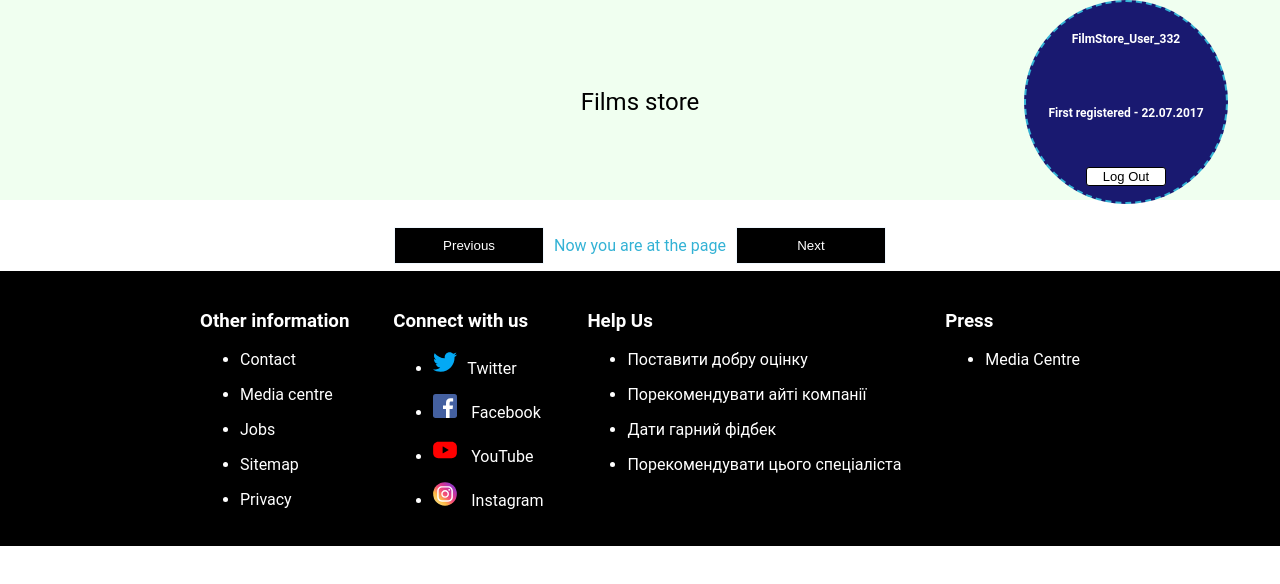
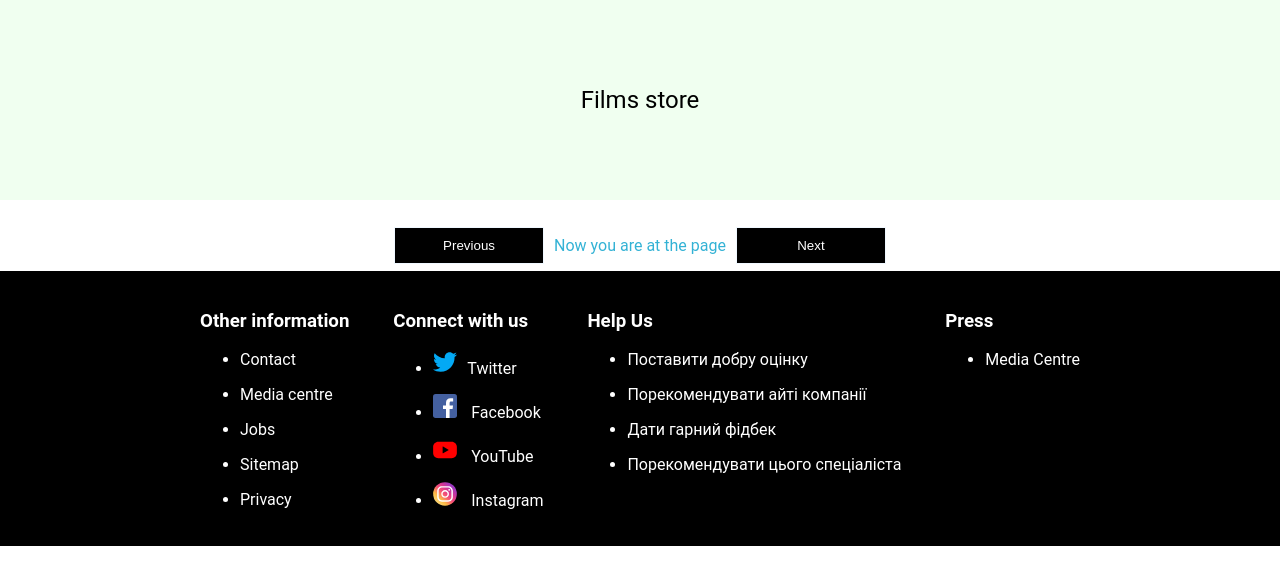
Before and after one commit to HBKLXNDR/owu_proj, a React (Create React App) app: page /discover/movie in a window 1280 px wide. Shown: the top 584 px of the page. Built offline with nearby package versions, Linux system fonts and the light colour scheme; no server answers.

Commit message:
movies render is done
updated styles, doing singleMovie rendering,
genres last, theme switcher  needed as well

```diff
--- a/src/components/Header/Header.js
+++ b/src/components/Header/Header.js
@@ -1,14 +1,12 @@
 import React from 'react';
 
 import css from "./Header.module.css"
-import {UserInfo} from "../UserInfo/UserInfo";
 
 const Header = () => {
     return (
         <div className={css.header}>
-            <div></div>
             <p>Films store</p>
-            <UserInfo/>
+
         </div>
     );
 };
--- a/src/components/Header/Header.module.css
+++ b/src/components/Header/Header.module.css
@@ -1,7 +1,6 @@
 .header {
     display: grid;
-    justify-content: space-evenly;
-    grid-template-columns: 1fr 3fr 1fr;
+    justify-content: center;
     align-items: center;
     width: 100%;
     height: 200px;
@@ -11,41 +10,7 @@
 .header p {
     font-size: 24px;
     line-height: 32px;
-    text-align: center;
 }
-
-.round {
-    background: midnightblue;
-    display: grid;
-    text-align: center;
-    align-items: center;
-    height: 200px;
-    width: 200px;
-    border-radius: 50%;
-    border: #33b2d5 dashed 2px;
-}
-
-.round p{
-    font-size: 12px;
-    line-height: 17px;
-    color: white;
-    font-weight: bold;
-}
-.round button{
-    width: 80px;
-    font-size: 13px;
-    display: grid;
-    justify-self: center;
-    background: white;
-    border: black 1px solid;
-    border-radius: 3px;
-}
-
-.round button:hover{
-    cursor: pointer;
-}
-
-
 
 .product_card {
     display: grid;
@@ -81,8 +46,6 @@
     min-height: 350px;
 
 }
-
-
 
 .buttons{
     margin-top: 20px;
--- a/src/components/MovieInfo/MovieInfo.js
+++ b/src/components/MovieInfo/MovieInfo.js
@@ -1,6 +1,6 @@
 import React, {useEffect, useState} from 'react';
+import {useSelector} from "react-redux";
 import {useParams} from "react-router-dom";
-import {useSelector} from "react-redux";
 
 const MovieInfo = () => {
     const [movie, setMovie] = useState(null);
@@ -26,6 +26,7 @@ const MovieInfo = () => {
 };
 
 export {MovieInfo};
+
 
 //
 // "adult": false,
--- a/src/components/MovieList/MovieList.js
+++ b/src/components/MovieList/MovieList.js
@@ -12,6 +12,7 @@ const MovieList = () => {
     const [query, setQuery] = useSearchParams({page: "1"});
     const dispatch = useDispatch();
 
+    console.log(movies);
 
     useEffect(() => {
         dispatch(movieActions.getAll({page: query.get("page")}))
--- a/src/components/MovieListCard/MovieListCard.js
+++ b/src/components/MovieListCard/MovieListCard.js
@@ -8,11 +8,10 @@ const MovieListCard = ({movie, movie: {original_title, poster_path, release_date
     const navigate = useNavigate();
     const dispatch = useDispatch();
 
-    const toSingleMovie = () => {
-        dispatch(movieActions.currentMovie({episodeName: original_title}))
+    const toSingleMovie = ()=>{
+        dispatch(movieActions.currentMovie({episodeName:original_title}))
         navigate(`/movie/${id}`)
     }
-
     return (
         <div className={css.item} onClick={toSingleMovie}>
             <img src={'https://image.tmdb.org/t/p/original' + poster_path} alt={original_title}/>
--- a/src/components/UserInfo/UserInfo.js
+++ /dev/null
@@ -1,15 +0,0 @@
-import React from 'react';
-
-import css from "../Header/Header.module.css"
-
-const UserInfo = () => {
-    return (
-        <div className={css.round}>
-            <p>FilmStore_User_332</p>
-            <p>First registered - 22.07.2017</p>
-            <button>Log Out</button>
-        </div>
-    );
-};
-
-export {UserInfo};
--- a/src/components/index.js
+++ b/src/components/index.js
@@ -3,5 +3,4 @@ export * from "./MovieList/MovieList";
 export * from "./MovieInfo/MovieInfo";
 export * from "./MovieListCard/MovieListCard";
 export * from "./GenreBadge/GenreBadge";
-export * from "./Footer/Footer";
-export * from "./UserInfo/UserInfo";
+export * from "./Footer/Footer"
--- a/src/pages/index.js
+++ b/src/pages/index.js
@@ -0,0 +1,2 @@
+export * from "./SingleMoviePage/SingleMoviePage";
+export * from "./MoviesPage/MoviesPage";
```
Also changed, not shown: src/App.js (+3 -6 lines).
